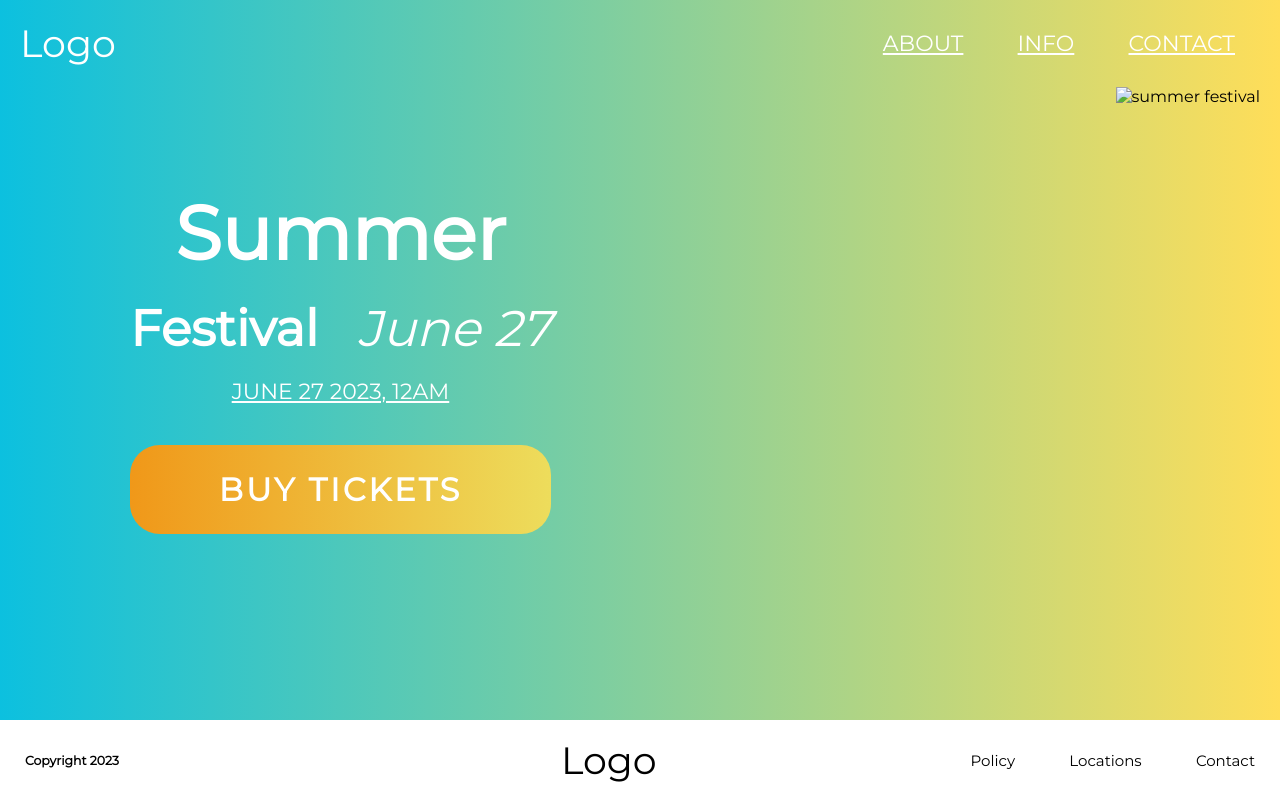
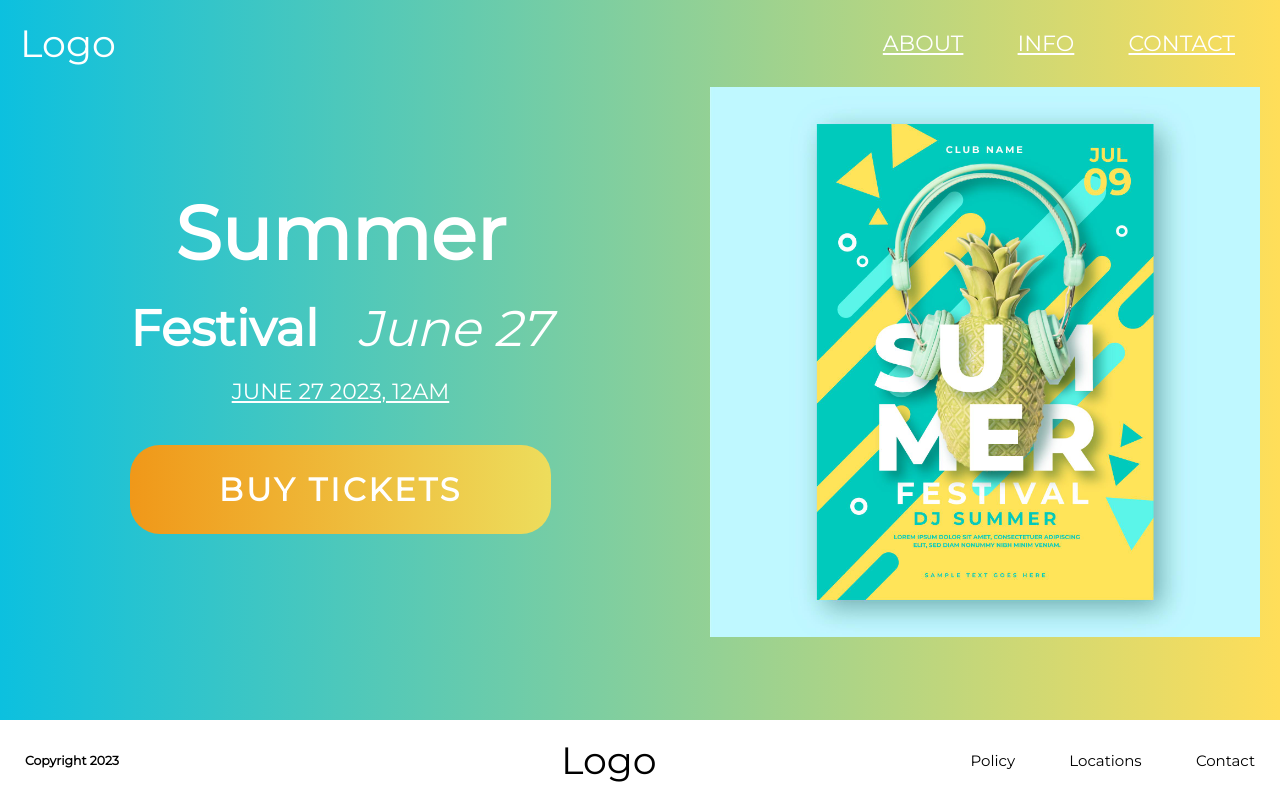
Before and after one commit to KristyR0612/Summer-Festival-Landing-Page, a plain HTML site: page index.html in a window 1280 px wide. Drawn offline with Linux system fonts and the light colour scheme.

Commit message:
Update index.html

```diff
--- a/index.html
+++ b/index.html
@@ -27,7 +27,7 @@
             <div class="btn-grad">Buy Tickets</div>
         </div>
         <div class="banner-img">
-            <img src="images/3840264.jpg" alt="summer festival">
+            <img src="3840264.jpg" alt="summer festival">
         </div>
     </main>
 </body>
```
